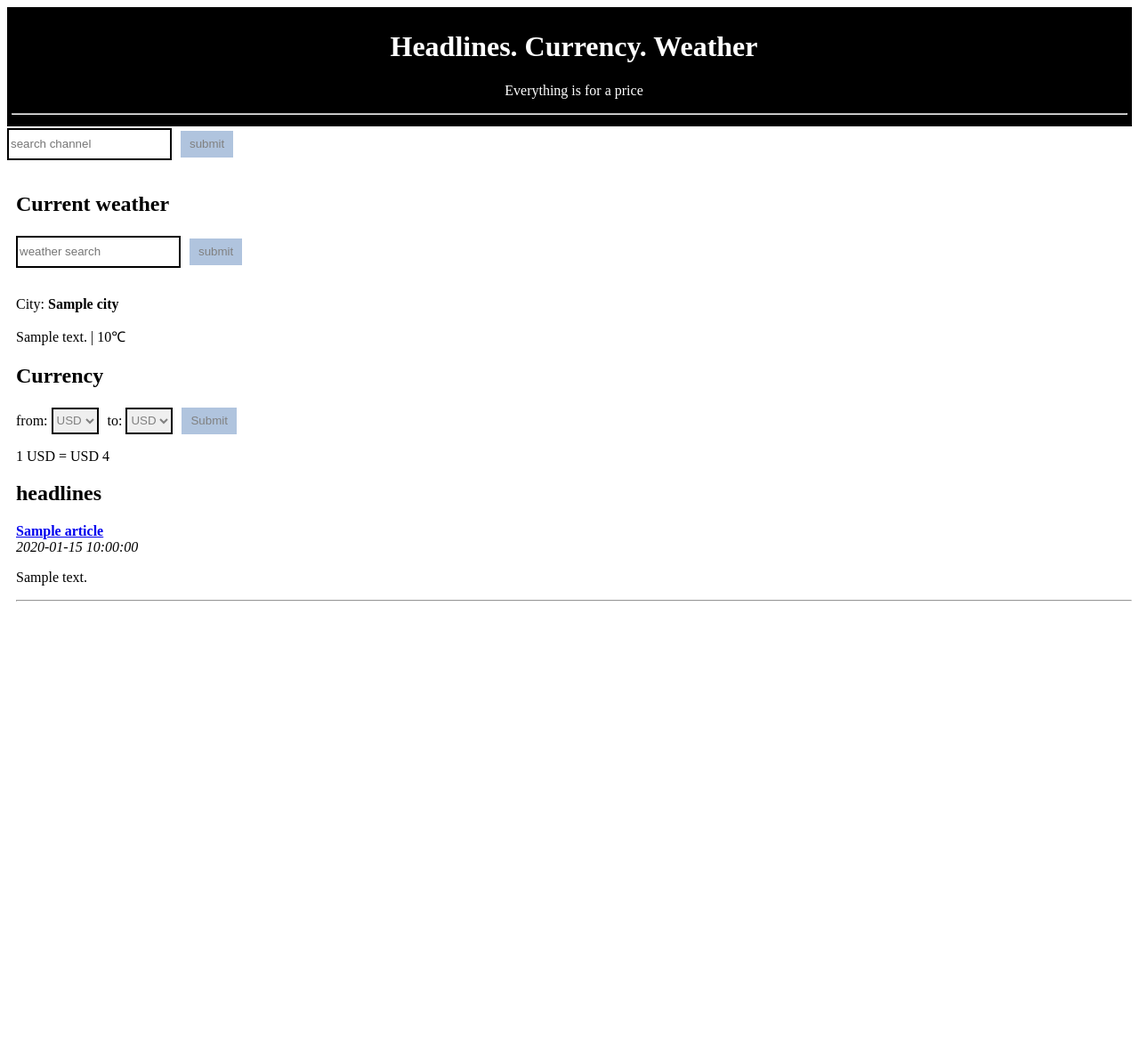
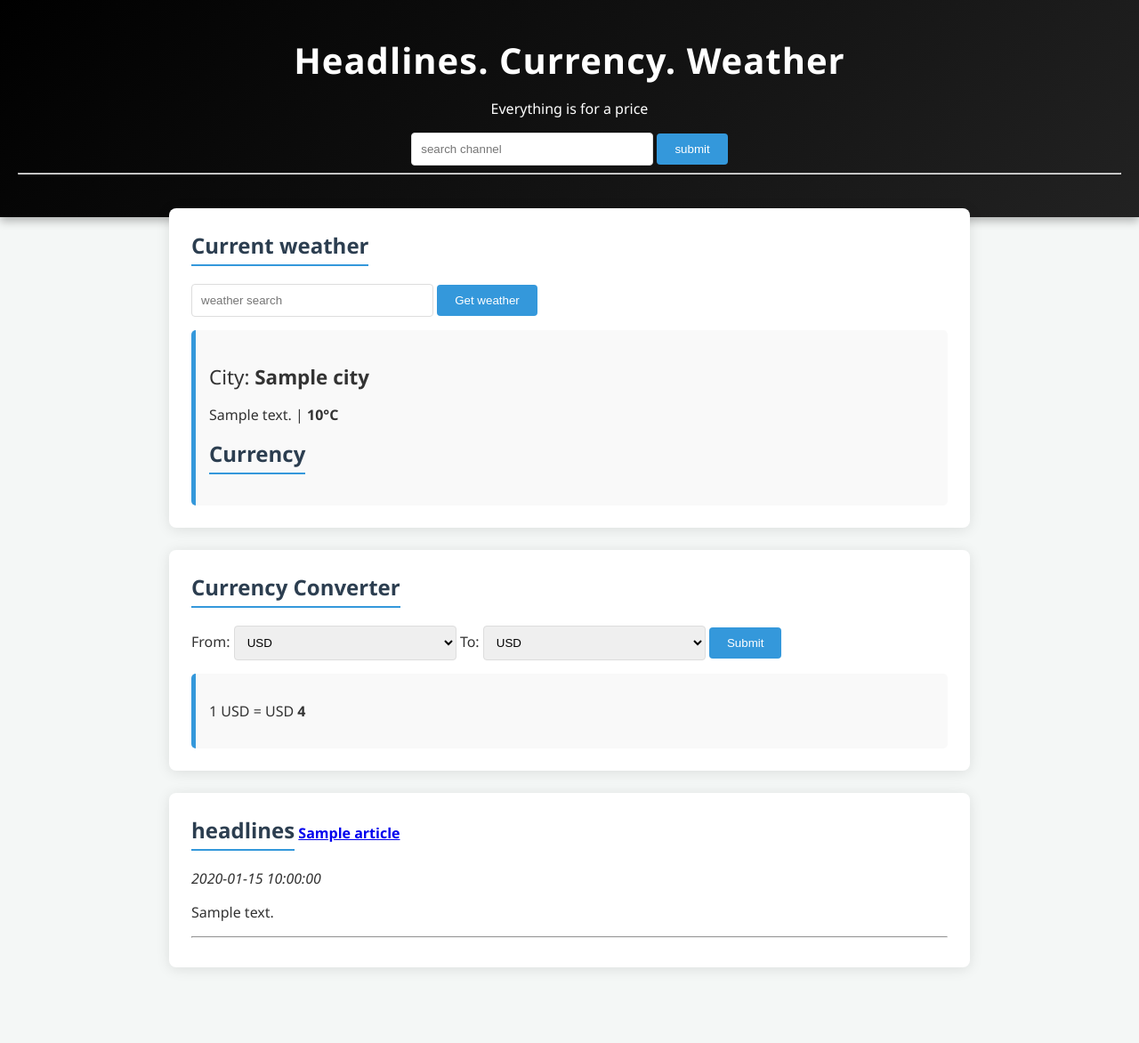
Before and after one commit to goodluckchile001/Headlines, a Flask app: template templates/home.html in a window 1280 px wide. Shown: the whole page at 89% size. Before the commit the page ends 676 px from the top, so only its background shows below. Run offline with Flask 3, Linux system fonts and the light colour scheme; the template is opened without the code that fills it: most values are stand-ins (such as "Sample title", 1, 10 or a date in 2020).

Commit message:
css updates

```diff
--- a/templates/home.html
+++ b/templates/home.html
@@ -5,28 +5,99 @@
         Headlines
     </title>
     <style>
-        #Header {
-            background-color : black;
-            color: white;
-            text-align: center;
-            padding: 5px;
+        :root {
+            --primary-color: #2c3e50;
+            --accent-color: #3498db;
+            --bg-color: #f4f7f6;
         }
 
-        #inner-header, #main {
+        body {
+            font-family: 'Segoe UI', Tahoma, Geneva, Verdana, sans-serif;
+            background-color: var(--bg-color);
+            margin: 0;
+            color: #333;
+        }
 
-            padding-left: 10px;
+        #Header {
+            background: linear-gradient(135deg, #000, #222);
+            color: white;
+            padding: 40px 20px;
+            text-align: center;
+            box-shadow: 0 4px 10px rgba(0,0,0,0.3);
         }
-        input, select {
-            color: grey;
-            border: 2px solid black;
-            height: 30px;
-            margin: 2px 6px 16px 0px;
+
+        #Header h1 {
+            margin: 0;
+            font-size: 2.5rem;
+            letter-spacing: 1px;
         }
+
+        #main {
+            max-width: 900px;
+            margin: -30px auto 40px; /* Pulls content up slightly into the header area */
+            padding: 20px;
+        }
+
+        /* Card Styling */
+        .card {
+            background: white;
+            padding: 25px;
+            border-radius: 8px;
+            margin-bottom: 25px;
+            box-shadow: 0 2px 15px rgba(0,0,0,0.1);
+        }
+
+        input[type="text"], select {
+            padding: 10px;
+            border: 1px solid #ddd;
+            border-radius: 4px;
+            width: 250px;
+        }
+
         input[type="submit"] {
-            padding: 5px 10px;
-            background: lightsteelblue;
+            padding: 10px 20px;
+            background-color: var(--accent-color);
+            color: white;
             border: none;
+            border-radius: 4px;
             cursor: pointer;
+            transition: 0.3s;
+        }
+
+        input[type="submit"]:hover {
+            background-color: #2980b9;
+        }
+
+        /* News article styling */
+        .article {
+            border-bottom: 1px solid #eee;
+            padding: 15px 0;
+        }
+
+        .article a {
+            color: var(--accent-color);
+            text-decoration: none;
+            font-size: 1.2rem;
+        }
+
+        .article a:hover {
+            text-decoration: underline;
+        }
+        .card h2 {
+            margin-top: 0;
+            color: #2c3e50;
+            border-bottom: 2px solid #3498db;
+            display: inline-block;
+            padding-bottom: 5px;
+            margin-bottom: 20px;
+        }
+
+        .weather-display, .rate-display {
+            background: #f9f9f9;
+            padding: 15px;
+            border-radius: 5px;
+            margin-top: 15px;
+            border-left: 5px solid #3498db;
         }
     </style>
 
@@ -38,38 +109,50 @@
                  Headlines. Currency. Weather
             </h1>
             <p>Everything is for a price</p>
-        </div>
-        <hr />
-    </div>
-    <form method="GET">
+            <form method="GET" class="search-box" >
                  <input type="text" name="publication" placeholder="search channel">
                 <input type="submit" value="submit">
             </form>
 
+        </div>
+        <hr />
+    </div>
+
     <div id="main">
+        <div class="card">
             <h2>Current weather</h2>
             <form method="GET">
                 <input type="text" name="city" placeholder="weather search">
-            <input type="submit" value="submit">
+                <input type="submit" value="Get weather">
             </form>
-        <p>City: <b>{{weather.city}}</b></p>
-        <p>{{weather.description}} | {{weather.temperature}}&#8451;</p>
+            <div class="weather-display">
+                <p style="font-size: 1.4rem; margin-bottom: 5px;">City: <b>{{weather.city}}</b></p>
+                <p>{{weather.description | capitalize}} | <b>{{weather.temperature}}°C</b></p>
                 <h2>Currency</h2>
-
+            </div>
+        </div>
+        <div class="card">
+            <h2>Currency Converter</h2>
             <form method="GET">
-            from: <select name="currency_from">
+                <label>From:</label>
+                <select name="currency_from">
                     {% for currency in currencies %}
                         <option value="{{currency}}" {% if currency_from == currency %} selected {% endif %} > {{currency}}</option>
                     {% endfor %}
                 </select>
-            to: <select name="currency_to">
+                <label>To:</label>
+                <select name="currency_to">
                    {% for currency in currencies %}
                         <option value="{{currency}}" {% if currency_to == currency %} selected {% endif %} > {{currency}}</option>
                     {% endfor %}
                 </select>
                  <input type="submit" value="Submit">
             </form>
-        1 {{currency_from}} = {{currency_to}} {{rate}}
+            <div class="rate-display">
+                <p>1 {{currency_from}} = {{currency_to}} <b>{{rate}}</b></p>
+            </div>
+        </div>
+        <div class="card">
             <h2>headlines</h2>
             {% for article in articles%}
                 <b><a href="{{article.link}}">{{article.title}}</a></b><br/>
@@ -79,5 +162,6 @@
             <hr/>
             {% endfor %}
         </div>
+    </div>
 </body>
 </html>
```
Lines whose indentation alone changed are shown as unchanged.
